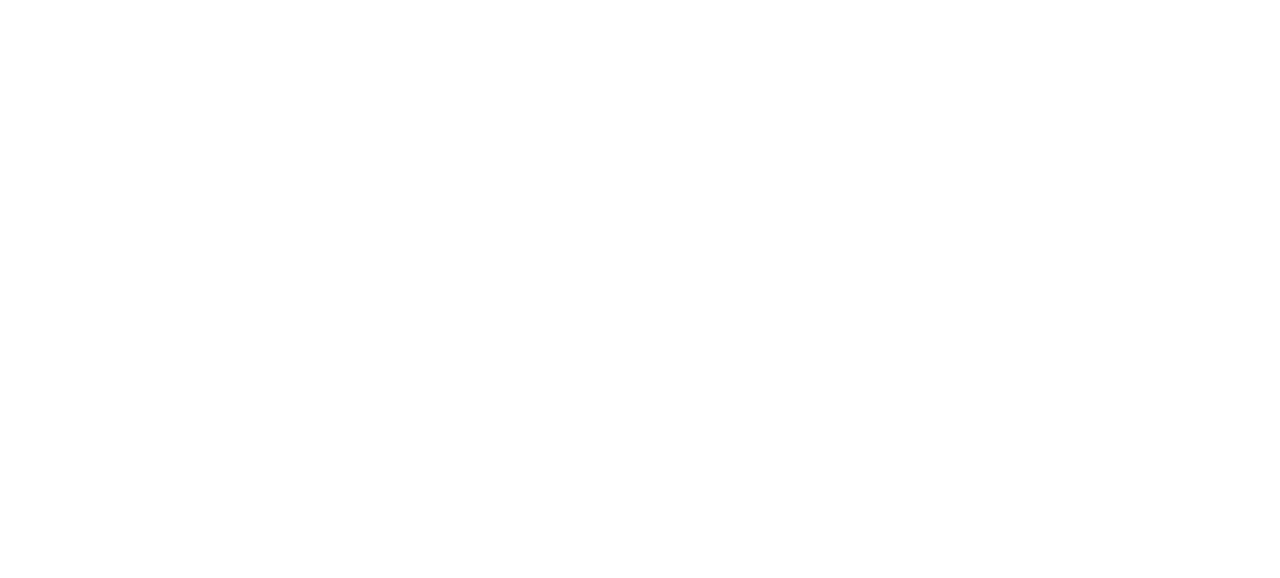
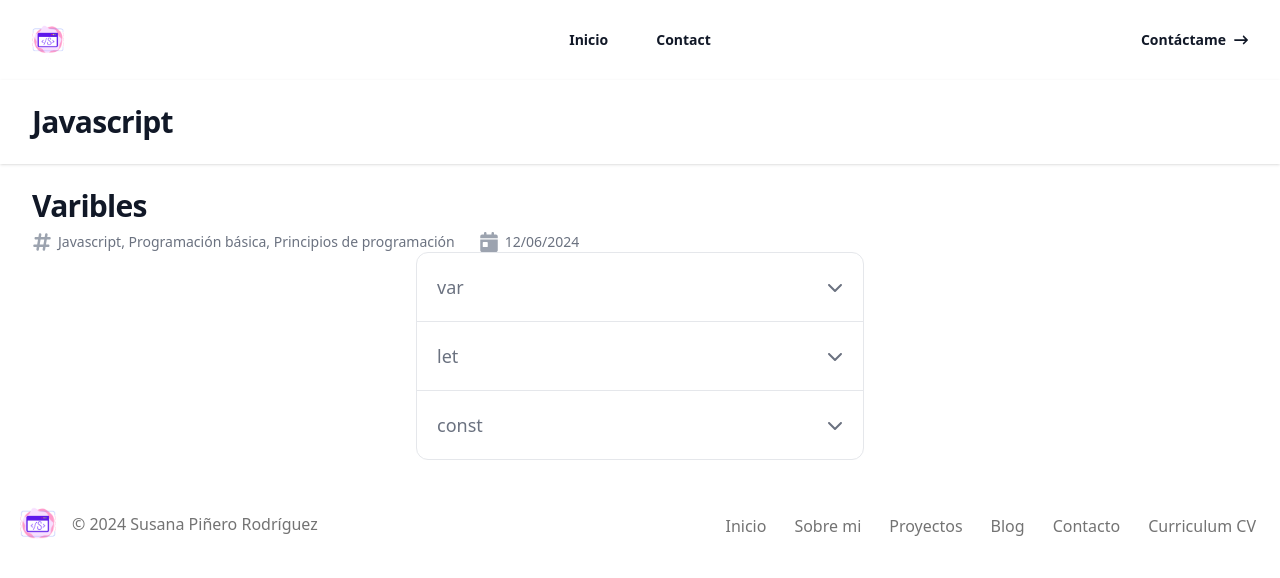
Before and after one commit to susananzth/javascript, a React (Vite) app: page /javascript/variable in a window 1280 px wide. Before the commit this address had no page. Shown: the top 578 px of the page. Built offline with nearby package versions, Linux system fonts and the light colour scheme.

Commit message:
Añadiendo docu variables de javascript

```diff
--- a/src/App.jsx
+++ b/src/App.jsx
@@ -5,6 +5,7 @@ import Home from '@pages/home/Home.jsx'
 import Contact from '@pages/Contact.jsx'
 import PHP from '@pages/php/PHP.jsx'
 import Variable from '@pages/php/Variable.jsx'
+import VariableJS from '@pages/javascript/Variable.jsx'
 //import './App.css'
 
 function App() {
@@ -14,6 +15,7 @@ function App() {
         <Route path="/" element={<Layout />}>
           <Route index element={<Home />} />
           <Route path="php" element={<PHP />} />
+          <Route path="javascript/variable" element={<VariableJS />} />
           <Route path="contact" element={<Contact />} />
           <Route path="php/variable" element={<Variable />} />
         </Route>
--- a/src/components/Content.jsx
+++ b/src/components/Content.jsx
@@ -2,7 +2,7 @@ import React from "react"
 import { FontAwesomeIcon } from '@fortawesome/react-fontawesome'
 import { faCalendarDay, faHashtag } from '@fortawesome/free-solid-svg-icons'
 
-function Content({ mainTitle, articleTitle, keywords, date, slot }) {
+function Content({ mainTitle, articleTitle, keywords, date, children }) {
   return (
     <>
         <header className="mt-20 bg-white shadow">
@@ -30,7 +30,7 @@ function Content({ mainTitle, articleTitle, keywords, date, slot }) {
                   </div>
                 </div>
 
-                {slot}
+                {children}
               </div>
             </div>
           </div>
--- /dev/null
+++ b/src/pages/javascript/Variable.jsx
@@ -0,0 +1,57 @@
+import React from 'react'
+import Content from '@components/Content'
+import Acordeon from '@components/Acordeon'
+import AcordeonItem from '@components/AcordeonItem'
+import Code from '@components/Code'
+
+function VariableJS() {
+  return (
+    <Content
+        mainTitle="Javascript"
+        articleTitle="Varibles"
+        keywords="Javascript, Programación básica, Principios de programación"
+        date="12/06/2024">
+        <Acordeon>
+            <AcordeonItem title="var">
+                <p>Declaración de la variable</p>
+                <Code>{`var nameVar `}</Code>
+                <p>Asignación de la variable</p>
+                <Code>{`nameVar = "soy var"`}</Code>
+                <p>Redeclaración de la variable</p>
+                <Code>{`var nameVar = "var soy" `}</Code>
+                <p>Reasignación de la variable</p>
+<Code>{`nameVar = "otro var"
+console.log(nameVar) // otro var'`}</Code>
+            </AcordeonItem>
+
+            <AcordeonItem title="let">
+                <p>Declaración de la variable</p>
+                <Code>{`let nameLet`}</Code>
+                <p>Asignación de la variable</p>
+                <Code>{`nameLet = "soy let"`}</Code>
+                <p>Redeclaración de la variable</p>
+<Code>{`let nameLet = "let soy"
+// Mostrará un error:
+// SyntaxError: Identifier 'nameLet' has already been declared.`}</Code>
+                <p>Reasignación de la variable</p>
+<Code>{`nameLet = "otro let"
+console.log(nameLet) // otro let'`}</Code>
+            </AcordeonItem>
+
+            <AcordeonItem title="const" style="rounded-b-xl">
+                <p>Declaración y asignación de la variable</p>
+                <Code>{`const nameConst = "soy const"`}</Code>
+                <p>Redeclaración de la variable</p>
+<Code>{`const nameConst = "const soy"
+// Mostrará un error:
+// SyntaxError: Identifier 'nameConst' has already been declared.`}</Code>
+                <p>Reasignación de la variable</p>
+<Code>{`nameConst = "otro const"
+//TypeError: Assignment to constant variable.`}</Code>
+            </AcordeonItem>
+        </Acordeon>
+    </Content>
+  )
+}
+
+export default VariableJS
```
Also changed, not shown: let_var_const.js (deleted, +0 -27 lines).
